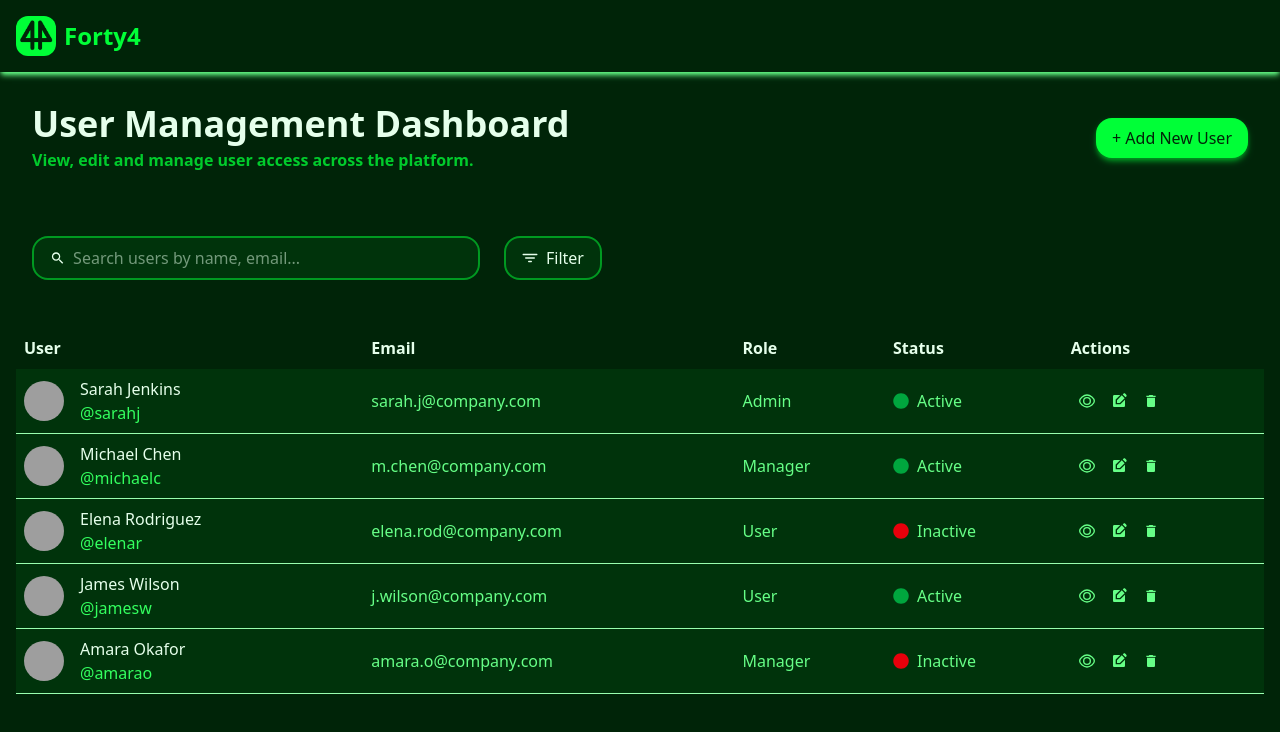
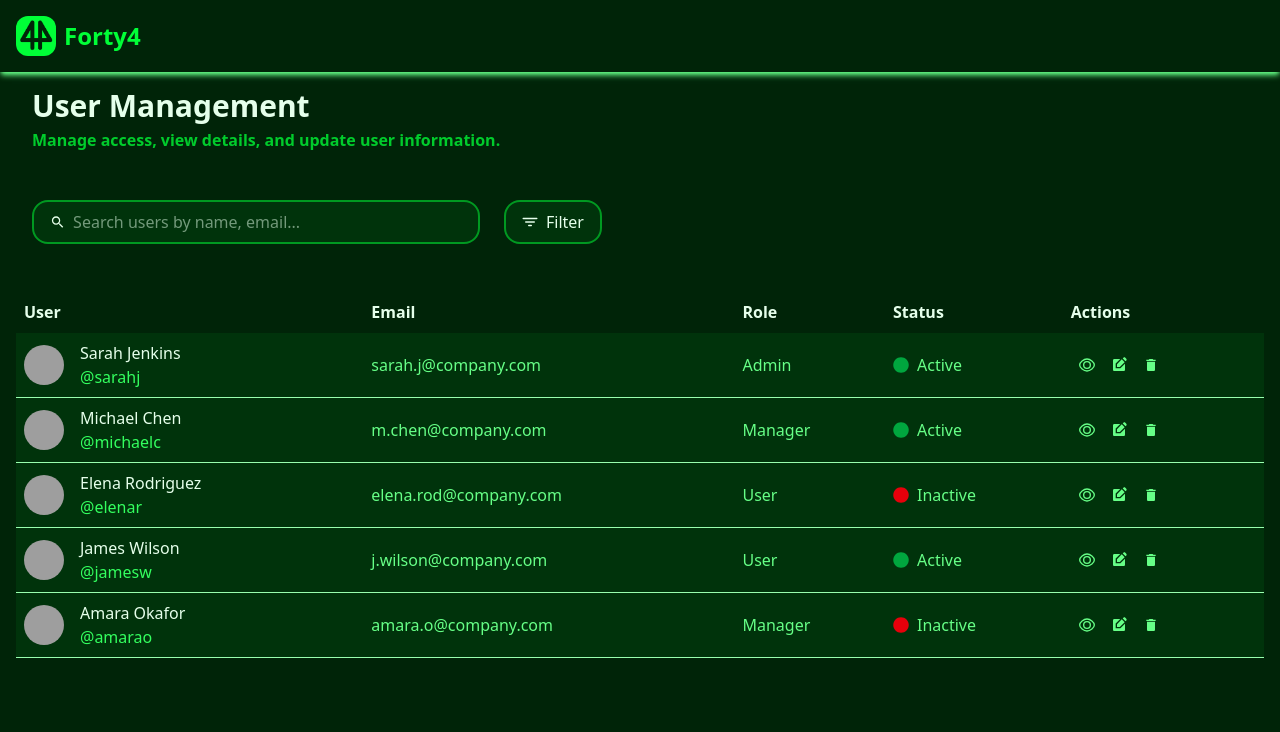
Before and after one commit to amankumarconnect/Forty4_Assignment, a React (Vite) app in the folder frontend/: page / in a window 1280 px wide. Shown: the top 732 px of the page. Built offline with nearby package versions, Linux system fonts and the light colour scheme; no server answers; grey boxes are pictures that could not be loaded.

Commit message:
Update Header

```diff
--- a/frontend/src/components/Header.jsx
+++ b/frontend/src/components/Header.jsx
@@ -2,18 +2,11 @@ import React from "react";
 
 const Header = () => {
   return (
-    <div className=" flex justify-between items-center p-8">
-      <div className="flex flex-col gap-1">
-        <h1 className="font-bold text-4xl text-accent-50">User Management Dashboard</h1>
-        <p className="text-accent-600 font-bold">
-          View, edit and manage user access across the platform.
-        </p>
-      </div>
-      <div>
-        <button className="bg-accent-500 text-accent-950 px-4 py-2 rounded-2xl font-medium shadow-md shadow-accent-700 cursor-pointer">
-          + Add New User
-        </button>
-      </div>
+    <div className="flex flex-col gap-1 px-8 py-4">
+      <h1 className="font-bold text-3xl text-accent-50">User Management</h1>
+      <p className="text-accent-600 font-bold">
+        Manage access, view details, and update user information.
+      </p>
     </div>
   );
 };
```
